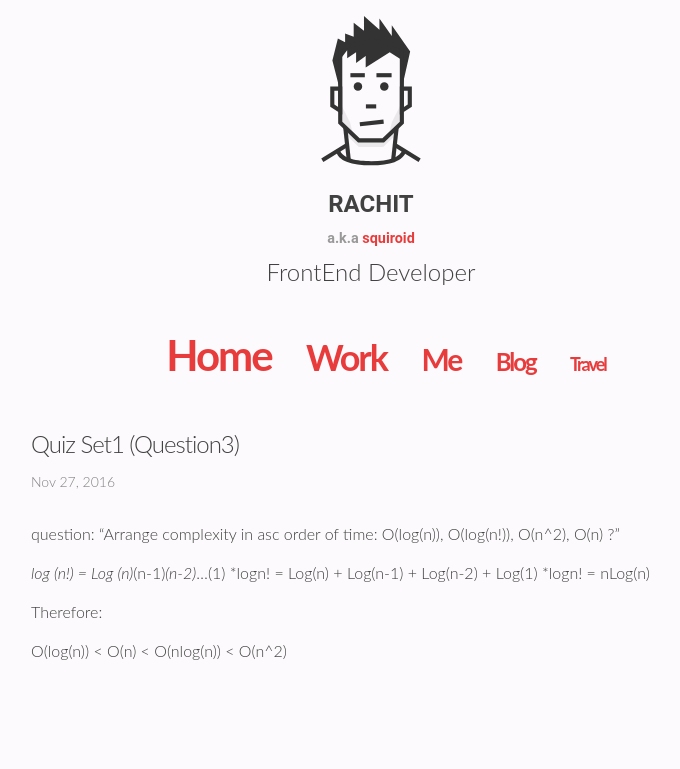
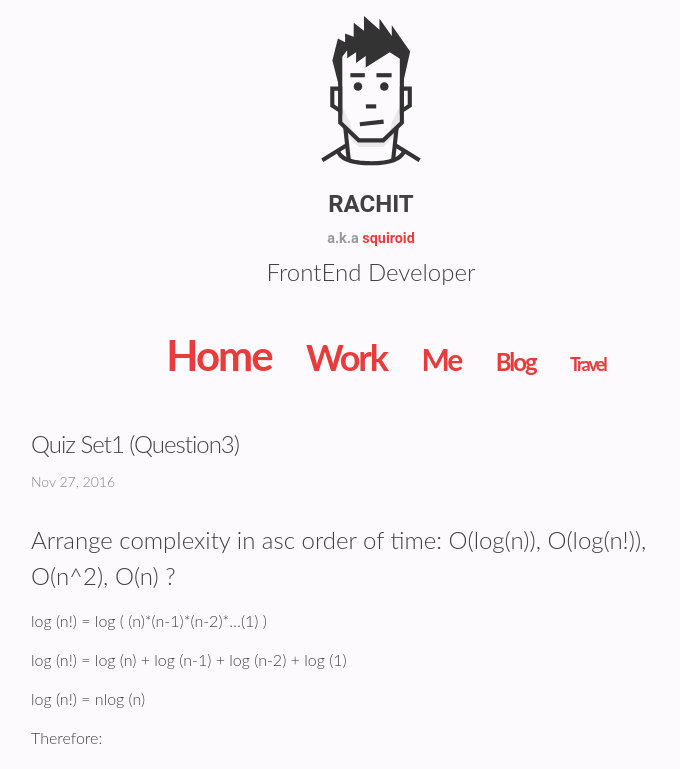
Before and after one commit to rachitGulati/rachitgulati.github.io, a Jekyll site: the page built from _posts/quiz/2016-11-27-3.markdown, in a window 1280 px wide. Shown: the top 769 px of the page, without its empty margins (269-949 px from the left). Built offline with Jekyll 4.4.1, drawn with Linux system fonts in a browser that asks for light colours.

Commit message:
Adde 7th day practice and flash card

```diff
--- a/_config.yml
+++ b/_config.yml
@@ -60,6 +60,8 @@
     title: "Day 5 (Recovery Run)"
   - src: "https://dl.dropboxusercontent.com/s/jwdtu3vvrho6pt9/chilling_relax.jpg?dl=0"
     title: "Day 6 (Relaxing Zone)"
+  - src: "https://dl.dropboxusercontent.com/s/2m0hwbs10ah0knl/yogaforrunners1.jpg?dl=0"
+    title: "Day 7 (Yoga Day for Stretching)"
   title: "PRACTICE FOR THE 9TH GURGAON RUNNING AND LIVING MARATHON AND A HALF! DEC 11TH 2016 (21KM)"
   description: "It is a fun to practice before the final show down."
 games:
--- a/_posts/quiz/2016-11-27-2.markdown
+++ b/_posts/quiz/2016-11-27-2.markdown
@@ -8,6 +8,6 @@
 ---
 # Arrange complexity in asc order of time: O(n), O(n^2), O(n!), O(logn), O(nlogn), O(2^n), O(1) ?
 
-![alt text](https://i.stack.imgur.com/WcBRI.png "Logo Title Text 1")
+![alt text](https://i.stack.imgur.com/WcBRI.png "Big O Complexity")
 
 [Do read this link](http://stackoverflow.com/questions/487258/what-is-a-plain-english-explanation-of-big-o-notation) for more detailed explanation.
--- a/_posts/quiz/2016-11-27-3.markdown
+++ b/_posts/quiz/2016-11-27-3.markdown
@@ -6,12 +6,17 @@
 category: flash_cards
 permalink: /quiz/:year/:month/:title/
 ---
-  question: "Arrange complexity in asc order of time: O(log(n)), O(log(n!)), O(n^2), O(n) ?"
 
-*log (n!) = Log (n)*(n-1)*(n-2)*...(1)
-*logn! = Log(n) + Log(n-1) + Log(n-2) + Log(1)
-*logn! = nLog(n)
+# Arrange complexity in asc order of time: O(log(n)), O(log(n!)), O(n^2), O(n) ?
+
+log (n!) = log ( (n)\*(n-1)\*(n-2)\*...(1) )
+
+log (n!) = log (n) + log (n-1) + log (n-2) + log (1)
+
+log (n!) = nlog (n)
 
 Therefore:
 
 O(log(n)) < O(n) < O(nlog(n)) < O(n^2)
+
+![alt text](https://i.stack.imgur.com/WcBRI.png "Big O Complexity")
```
